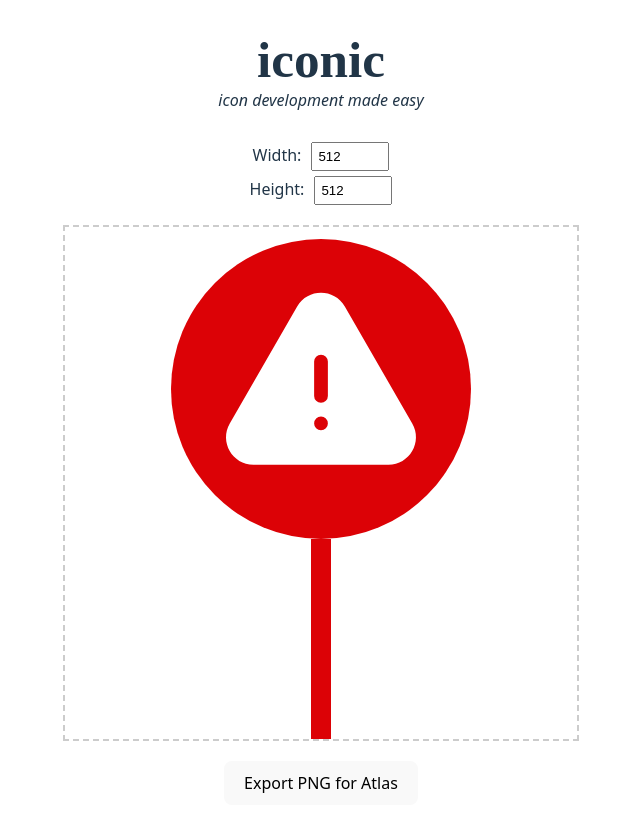
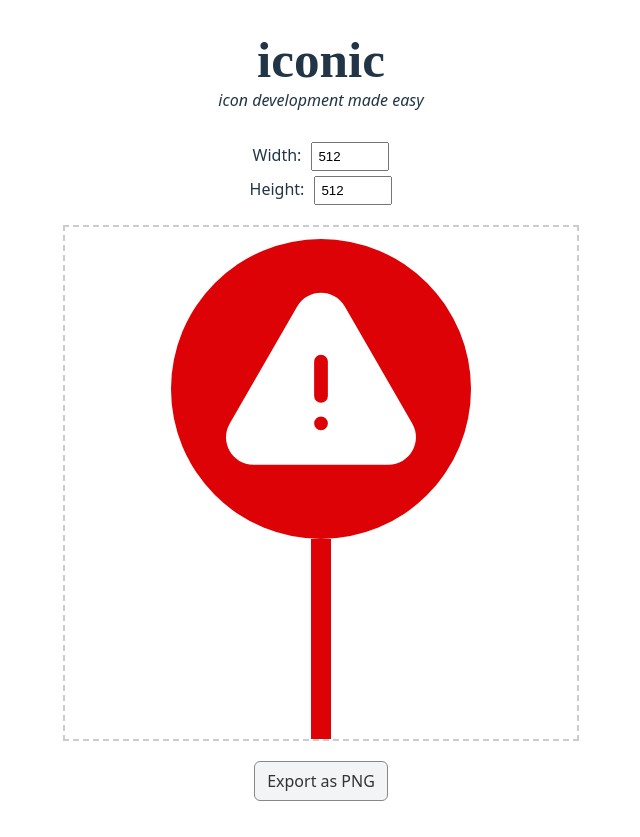
Before and after one commit to nverjinski/iconic, a React (Vite) app: page / in a window 1280 px wide. Shown: the whole page, without its empty margins (319-959 px from the left). Built offline with nearby package versions, Linux system fonts and the light colour scheme; a web font is replaced by a local one.

Commit message:
style: added some styling to provide additional visual indication that the button is clickable

```diff
--- a/src/components/IconExporter.tsx
+++ b/src/components/IconExporter.tsx
@@ -31,6 +31,21 @@ const IconCanvas = styled.div<{ widthPx: number; heightPx: number }>`
 
 const Actions = styled.div`
   margin-top: 20px;
+`;
+
+const ExportButton = styled.button`
+  border: 1px solid #888;
+  padding: 8px 12px;
+  background: #f3f4f6; /* light gray */
+  color: #333;
+  border-radius: 6px;
+  cursor: pointer;
+  transition: background-color 120ms ease, border-color 120ms ease;
+
+  &:hover {
+    background: #e5e7eb; /* slightly darker on hover */
+    border-color: #666;
+  }
 `;
 
 const IconExporter = () => {
@@ -101,7 +116,7 @@ const IconExporter = () => {
         <IconComponent />
       </IconCanvas>
       <Actions>
-        <button onClick={downloadIcon}>Export PNG for Atlas</button>
+        <ExportButton onClick={downloadIcon}>Export as PNG</ExportButton>
       </Actions>
     </>
   );
```
